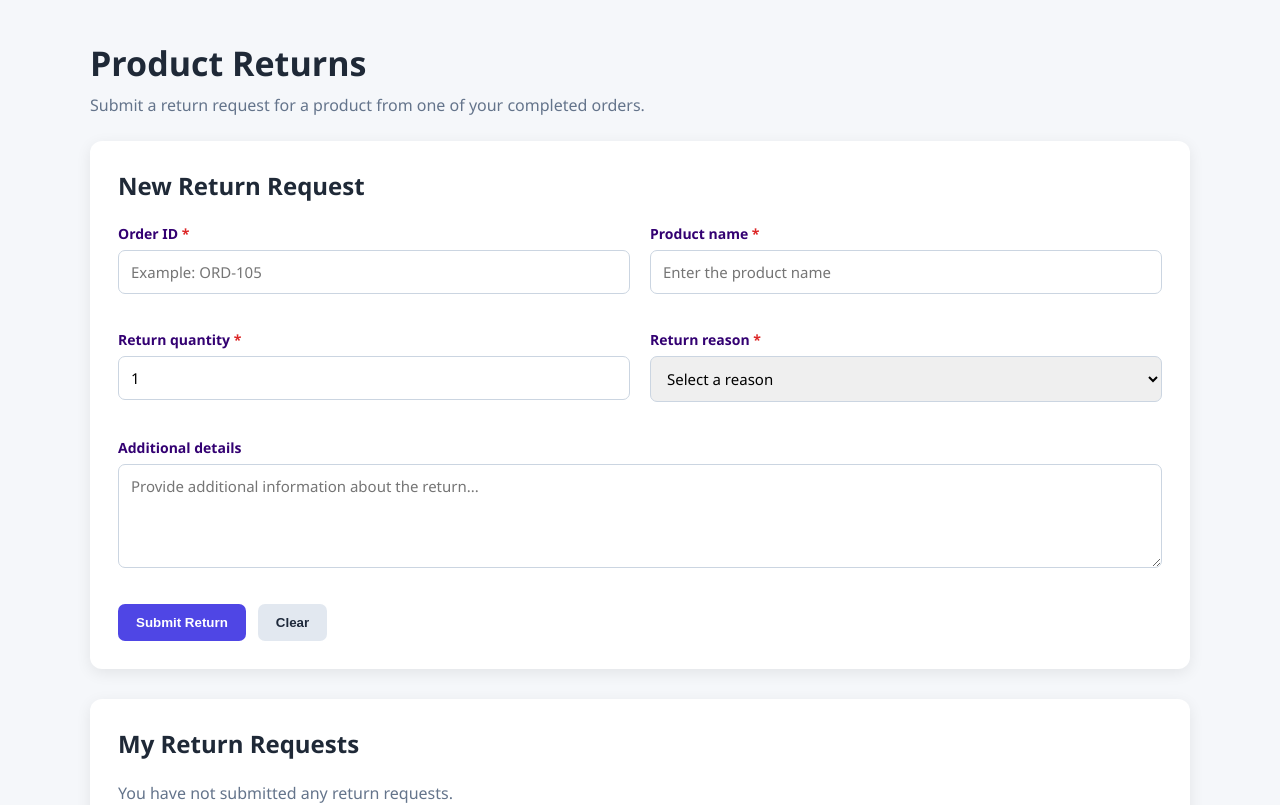
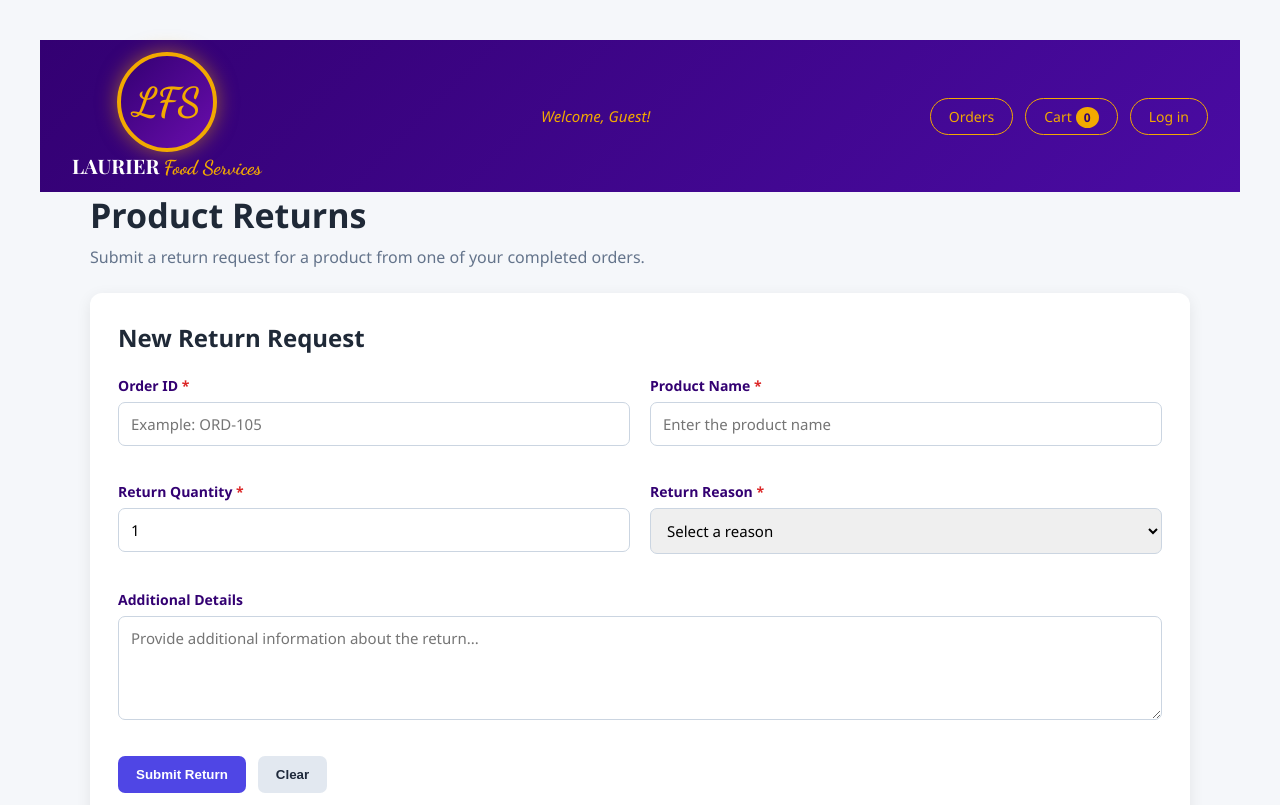
Before and after one commit to Sharif-Deen/CP317-Project, a React (Vite) app in the folder laurierFS-client/: page /returns in a window 1280 px wide. Shown: the top 805 px of the page. Built offline with nearby package versions, Linux system fonts and the light colour scheme.

Commit message:
Enhance ProductReturnsPage with navigation and layout updates
Refactor ProductReturnsPage to include Logo and navigation buttons for Orders and Cart. Update layout and form structure for better user experience.

```diff
--- a/laurierFS-client/src/pages/ProductReturnsPage.jsx
+++ b/laurierFS-client/src/pages/ProductReturnsPage.jsx
@@ -1,5 +1,9 @@
 import { useEffect, useState } from "react";
 import "../styles/ProductReturnsPage.css";
+import Logo from "../components/Logo";
+import { useNavigate } from "react-router-dom";
+import { useCart } from "../context/CartContext";
+import { useAuth } from "../context/AuthContext";
 
 const RETURN_REASONS = [
   "Damaged item",
@@ -19,6 +23,9 @@ function ProductReturnsPage() {
   const [message, setMessage] = useState("");
   const [messageType, setMessageType] = useState("");
   const [returnRequests, setReturnRequests] = useState([]);
+  const navigate = useNavigate();
+const { cartCount } = useCart();
+const { user, isAuthenticated, logout } = useAuth();
 
   useEffect(() => {
     try {
@@ -119,22 +126,60 @@ function ProductReturnsPage() {
 
   return (
     <main className="returns-page">
+  <header className="search-header">
+    <div className="header-left">
+      <Logo light={true} />
+    </div>
+
+    <span className="header-tagline">
+      Welcome, {isAuthenticated ? `${user.username}!` : "Guest!"}
+    </span>
+
+    <div className="header-right">
+      <button
+        className="cart-btn"
+        type="button"
+        onClick={() => navigate("/orders")}
+      >
+        Orders
+      </button>
+
+      <button
+        className="cart-btn"
+        type="button"
+        onClick={() => navigate("/cart")}
+      >
+        Cart
+        <span className="cart-count">{cartCount}</span>
+      </button>
+
+      <button
+        className="cart-btn"
+        type="button"
+        onClick={() => {
+          logout();
+          navigate("/");
+        }}
+      >
+        {isAuthenticated ? "Logout" : "Log in"}
+      </button>
+    </div>
+  </header>
+
+  <div className="returns-content">
     <section className="returns-header">
       <h1>Product Returns</h1>
 
       <p>
-          Submit a return request for a product from one of your
-          completed orders.
+        Submit a return request for a product from one of your completed
+        orders.
       </p>
     </section>
 
     <section className="return-form-card">
       <h2>New Return Request</h2>
 
-        <form
-          className="return-form"
-          onSubmit={handleSubmit}
-        >
+      <form className="return-form" onSubmit={handleSubmit}>
         <div className="form-group">
           <label htmlFor="orderId">
             Order ID <span>*</span>
@@ -145,15 +190,13 @@ function ProductReturnsPage() {
             type="text"
             placeholder="Example: ORD-105"
             value={orderId}
-              onChange={(event) =>
-                setOrderId(event.target.value)
-              }
+            onChange={(event) => setOrderId(event.target.value)}
           />
         </div>
 
         <div className="form-group">
           <label htmlFor="productName">
-              Product name <span>*</span>
+            Product Name <span>*</span>
           </label>
 
           <input
@@ -161,15 +204,13 @@ function ProductReturnsPage() {
             type="text"
             placeholder="Enter the product name"
             value={productName}
-              onChange={(event) =>
-                setProductName(event.target.value)
-              }
+            onChange={(event) => setProductName(event.target.value)}
           />
         </div>
 
         <div className="form-group">
           <label htmlFor="quantity">
-              Return quantity <span>*</span>
+            Return Quantity <span>*</span>
           </label>
 
           <input
@@ -177,27 +218,21 @@ function ProductReturnsPage() {
             type="number"
             min="1"
             value={quantity}
-              onChange={(event) =>
-                setQuantity(event.target.value)
-              }
+            onChange={(event) => setQuantity(event.target.value)}
           />
         </div>
 
         <div className="form-group">
           <label htmlFor="reason">
-              Return reason <span>*</span>
+            Return Reason <span>*</span>
           </label>
 
           <select
             id="reason"
             value={reason}
-              onChange={(event) =>
-                setReason(event.target.value)
-              }
+            onChange={(event) => setReason(event.target.value)}
           >
-              <option value="">
-                Select a reason
-              </option>
+            <option value="">Select a reason</option>
 
             {RETURN_REASONS.map((returnReason) => (
               <option
@@ -212,7 +247,7 @@ function ProductReturnsPage() {
 
         <div className="form-group full-width">
           <label htmlFor="description">
-              Additional details
+            Additional Details
           </label>
 
           <textarea
@@ -220,16 +255,12 @@ function ProductReturnsPage() {
             rows="4"
             placeholder="Provide additional information about the return..."
             value={description}
-              onChange={(event) =>
-                setDescription(event.target.value)
-              }
+            onChange={(event) => setDescription(event.target.value)}
           />
         </div>
 
         {message && (
-            <p
-              className={`form-message ${messageType}`}
-            >
+          <p className={`form-message ${messageType}`}>
             {message}
           </p>
         )}
@@ -281,14 +312,10 @@ function ProductReturnsPage() {
                 <tr key={returnRequest.returnId}>
                   <td>{returnRequest.returnId}</td>
                   <td>{returnRequest.orderId}</td>
-                    <td>
-                      {returnRequest.productName}
-                    </td>
+                  <td>{returnRequest.productName}</td>
                   <td>{returnRequest.quantity}</td>
                   <td>{returnRequest.reason}</td>
-                    <td>
-                      {returnRequest.submittedDate}
-                    </td>
+                  <td>{returnRequest.submittedDate}</td>
 
                   <td>
                     <span className="status-pending">
@@ -301,9 +328,7 @@ function ProductReturnsPage() {
                       className="delete-return-button"
                       type="button"
                       onClick={() =>
-                          handleDelete(
-                            returnRequest.returnId
-                          )
+                        handleDelete(returnRequest.returnId)
                       }
                     >
                       Delete
@@ -316,7 +341,9 @@ function ProductReturnsPage() {
         </div>
       )}
     </section>
+  </div>
 </main>
+
   );
 }
 
```
Lines whose indentation alone changed are shown as unchanged.
